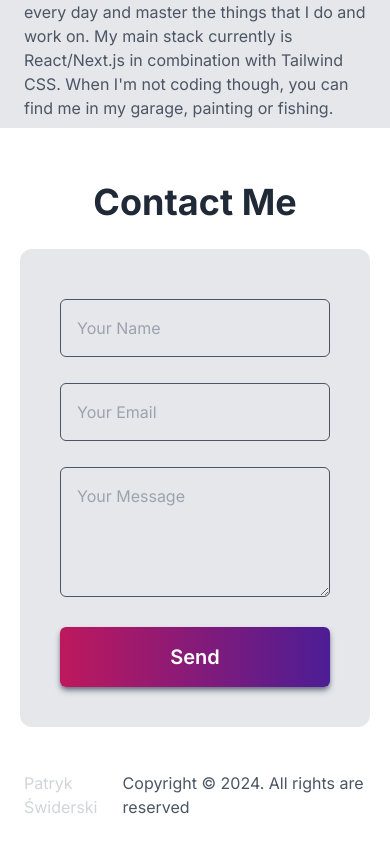
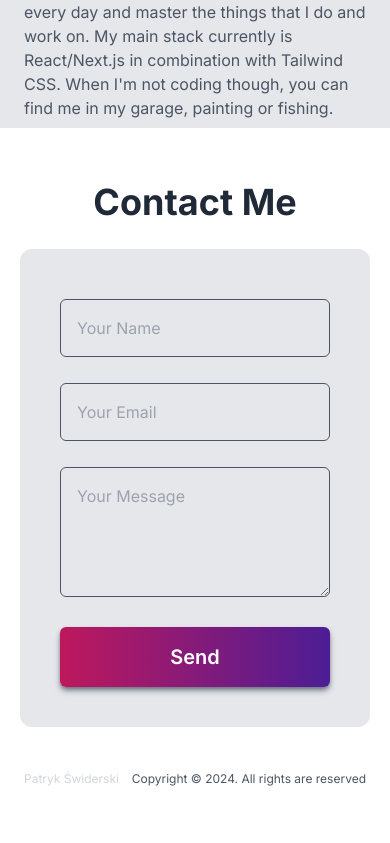
Before and after one commit to patrykswiderski/my-website, a Next.js app: page / in a window 390 px wide. Shown: the part 1881-2724 px from the top of the page. After the commit the page ends 2692 px from the top, so only its background shows below. Built offline with nearby package versions, Linux system fonts and the light colour scheme.

Commit message:
Footer update

```diff
--- a/app/_components/Footer.jsx
+++ b/app/_components/Footer.jsx
@@ -3,8 +3,8 @@ import React from 'react'
 function Footer() {
   return (
     <div className='max-w-[1220px] sm:h-[150px] p-6 flex justify-between mx-auto'>
-        <span className='text-gray-300'>Patryk Świderski</span>
-        <p className='text-gray-600'>Copyright © 2024. All rights are reserved</p>
+        <span className='text-gray-300 text-xs sm:text-sm'>Patryk Świderski</span>
+        <p className='text-gray-600 text-xs sm:text-sm'>Copyright © 2024. All rights are reserved</p>
     </div>
   )
 }
```
